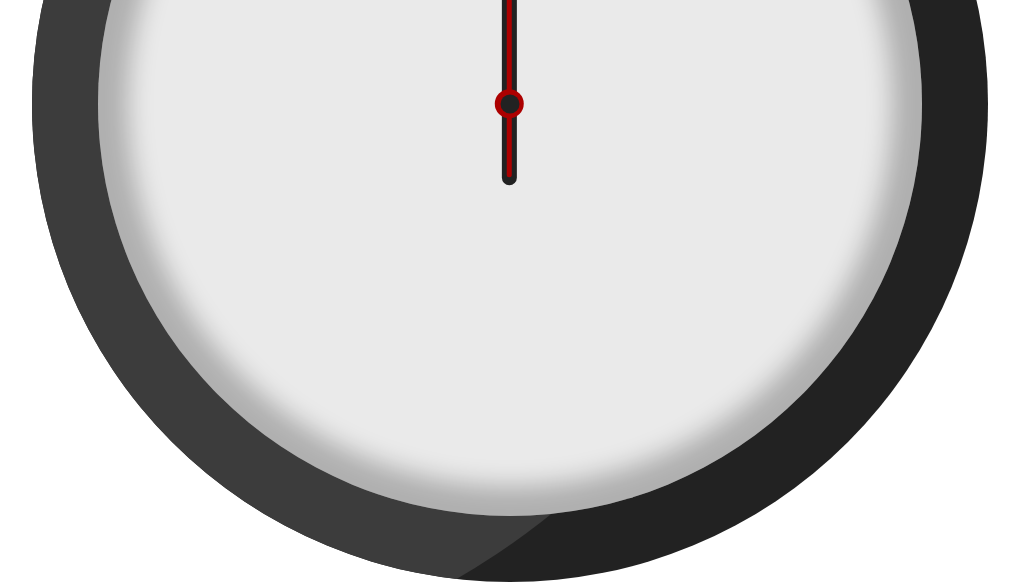
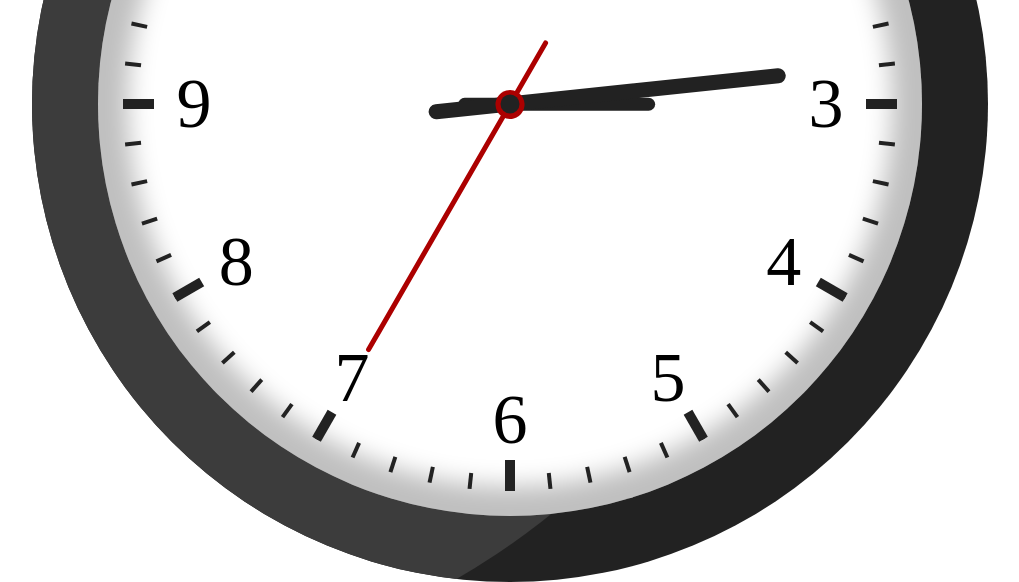
Before and after one commit to softon/analog_clock, a plain HTML site: page index.html in a window 1280 px wide. Shown: the part 374-956 px from the top of the page, without its empty margins (130-1149 px from the left). Drawn offline with Linux system fonts and the light colour scheme; a web font is replaced by a local one.

Commit message:
Clock working

```diff
--- a/css/main.css
+++ b/css/main.css
@@ -42,7 +42,7 @@
      width: 824px;
      height: 824px;
      margin: 66px auto;
-     background: #EAEAEA;
+     background: #ffffff;
      box-shadow: inset 0px 0px 25px 30px rgba(0, 0, 0, 0.25);
  }
 
--- a/index.html
+++ b/index.html
@@ -30,5 +30,6 @@
         </div>
         <div class="clock-front"></div>
     </div>
+    <script src="./js/main.js"></script>
 </body>
 </html>
--- /dev/null
+++ b/js/main.js
@@ -0,0 +1,68 @@
+let clockFace = document.querySelector(".clock-face");
+let secondsHandle = document.querySelector(".seconds");
+let minutesHandle = document.querySelector(".minutes");
+let hoursHandle = document.querySelector(".hours");
+
+let timeObj = {
+    hour: 0,
+    minute: 0,
+    second: 0
+};
+
+
+
+setInterval(function(){
+
+    getTime();
+
+    secondsHandle.style.transform = `translate(-50%, -50%) rotate(${((timeObj.second/60)*360)+90}deg)`;
+    minutesHandle.style.transform = `translate(-50%, -50%) rotate(${((timeObj.minute/60)*360)+90}deg)`;
+    hoursHandle.style.transform = `translate(-50%, -50%) rotate(${((timeObj.hour/12)*360)+90}deg)`;
+
+}, 1000);
+
+
+
+renderClock();
+
+
+
+function renderClock(){
+
+    let numNode = document.querySelector(".with-numbers");
+    let increments = 30;
+    for(let i=1; i<12 ; i++){
+        let cloneNode = numNode.cloneNode(true);
+
+        cloneNode.style.transform = `rotate(${increments}deg)`;
+        cloneNode.lastElementChild.innerHTML = i;
+        cloneNode.lastElementChild.style.transform = `rotate(-${increments}deg)`;
+
+        clockFace.appendChild(cloneNode);
+        increments += 30;
+    }
+
+    let woNumNode = document.querySelector(".without-numbers");
+    increments = 6;
+    for(let i=1; i<60 ; i++){
+        let cloneNode = woNumNode.cloneNode(true);
+
+        cloneNode.style.transform = `rotate(${increments}deg)`;
+
+        clockFace.appendChild(cloneNode);
+        increments += 6;
+    }
+
+
+
+
+}
+
+
+function getTime(){
+    let currTime = new Date();
+
+    timeObj.second = currTime.getSeconds();
+    timeObj.minute = currTime.getMinutes();
+    timeObj.hour = currTime.getHours();
+}
```
